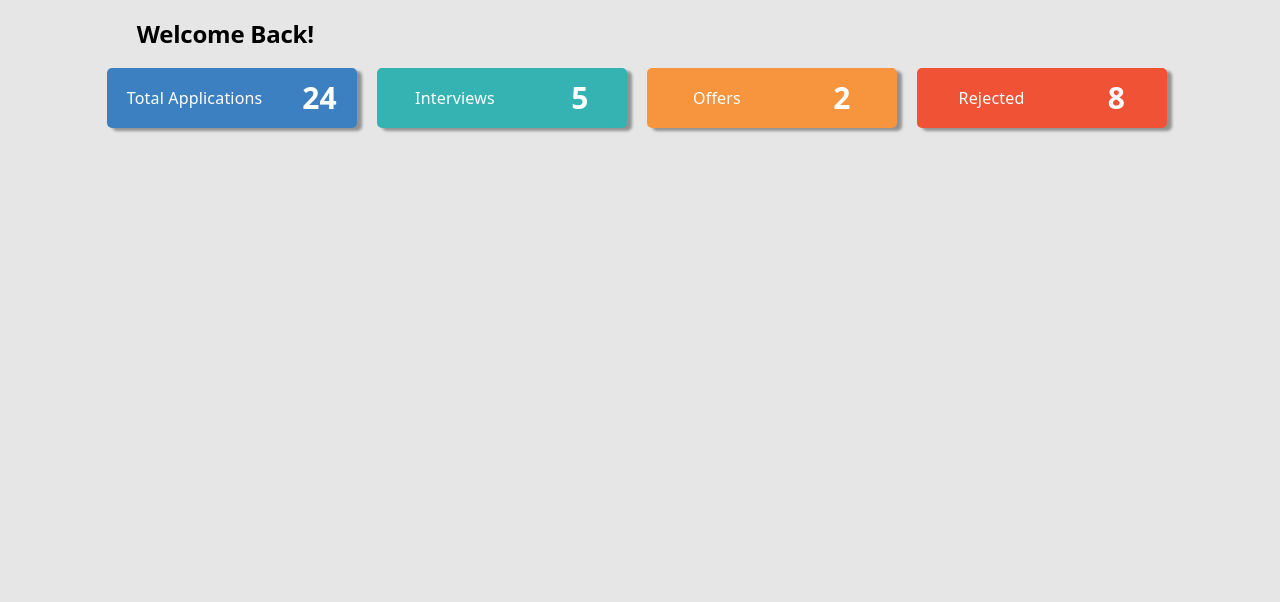
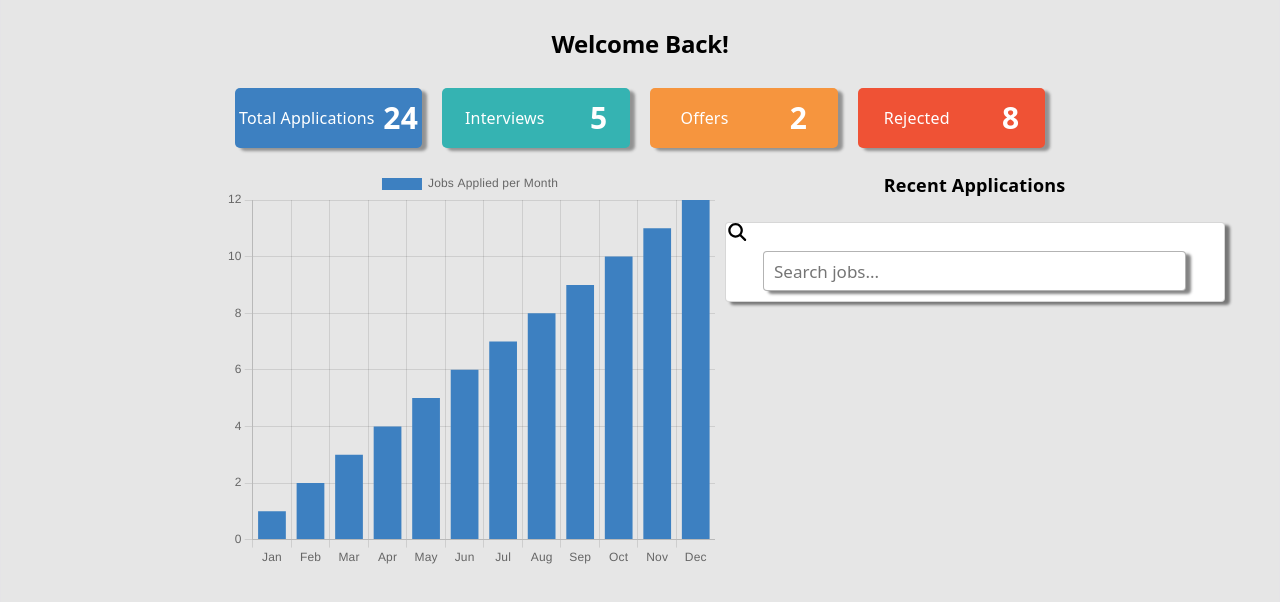
Before and after one commit to chris-gladney/Job-Application-Tracker, a React (Vite) app in the folder fe/: page /jobs-board in a window 1280 px wide. Shown: the top 602 px of the page. Built offline with nearby package versions, Linux system fonts and the light colour scheme.

Commit message:
Job search basic setup added

```diff
--- a/fe/package.json
+++ b/fe/package.json
@@ -10,7 +10,12 @@
     "preview": "vite preview"
   },
   "dependencies": {
+    "@fortawesome/fontawesome-svg-core": "^7.2.0",
+    "@fortawesome/free-solid-svg-icons": "^7.2.0",
+    "@fortawesome/react-fontawesome": "^3.3.0",
+    "chart.js": "^4.5.1",
     "react": "^19.2.4",
+    "react-chartjs-2": "^5.3.1",
     "react-dom": "^19.2.4",
     "react-router-dom": "^7.13.2"
   },
--- a/fe/src/App.css
+++ b/fe/src/App.css
@@ -137,13 +137,13 @@ form p a {
   height: 100vh;
   display:flex;
   flex-direction: column;
-  width: 85%;
+  width: 65%;
   margin: auto;
 }
 
 h2 {
   color: black;
-  margin: 20px auto 20px 40px;
+  margin: 30px auto;
   font-weight: bold;
 }
 
@@ -152,6 +152,7 @@ h2 {
   display: flex;
   flex-direction: row;
   margin: 0 auto;
+  justify-content: center;
 }
 
 .info-block {
@@ -179,3 +180,16 @@ h2 {
   font-size: 30px;
   font-weight: 600;
 }
+
+.jobs-applied-stats {
+  margin: 0 auto;
+  min-width: 1000px;
+  display: flex;
+  flex-direction: row;
+}
+
+.bar-chart-container {
+  width: 60%;
+  min-height: 400px;
+  margin: 20px 10px 10px 0;
+}
--- a/fe/src/Components/JobsBoard.jsx
+++ b/fe/src/Components/JobsBoard.jsx
@@ -1,4 +1,16 @@
 import InfoBlock from "./InfoBlock";
+import {
+  Chart as ChartJS,
+  CategoryScale,
+  LinearScale,
+  BarElement,
+  Tooltip,
+  Legend,
+} from "chart.js";
+import { Bar } from "react-chartjs-2";
+import SearchJobs from "./SearchJobs";
+
+ChartJS.register(CategoryScale, LinearScale, BarElement, Tooltip, Legend);
 
 const testData = [
   { text: "Total Applications", number: 24, color: "#3d80c1" },
@@ -6,6 +18,35 @@ const testData = [
   { text: "Offers", number: 2, color: "#f6953e" },
   { text: "Rejected", number: 8, color: "#ef5235" },
 ];
+
+const data = {
+  labels: [
+    "Jan",
+    "Feb",
+    "Mar",
+    "Apr",
+    "May",
+    "Jun",
+    "Jul",
+    "Aug",
+    "Sep",
+    "Oct",
+    "Nov",
+    "Dec",
+  ],
+  datasets: [
+    {
+      label: "Jobs Applied per Month",
+      data: [1, 2, 3, 4, 5, 6, 7, 8, 9, 10, 11, 12],
+      backgroundColor: "#3d80c1",
+    },
+  ],
+};
+
+const options = {
+  responsive: true,
+  maintainAspectRatio: false,
+};
 
 function JobsBoard() {
   return (
@@ -25,6 +66,12 @@ function JobsBoard() {
             );
           })}
         </div>
+        <div className="jobs-applied-stats">
+          <div className="bar-chart-container">
+            <Bar data={data} options={options} />
+          </div>
+          <SearchJobs />
+        </div>
       </section>
     </>
   );
--- /dev/null
+++ b/fe/src/Components/SearchJobs.jsx
@@ -0,0 +1,18 @@
+import { FontAwesomeIcon } from "@fortawesome/react-fontawesome";
+import { faMagnifyingGlass } from "@fortawesome/free-solid-svg-icons";
+
+function SearchJobs() {
+  return (
+    <div className="search-applications">
+      <h4>Recent Applications</h4>
+      <div className="search-bar">
+        <form>
+          <FontAwesomeIcon icon={faMagnifyingGlass} />
+          <input type="text" placeholder="Search jobs..." />
+        </form>
+      </div>
+    </div>
+  );
+}
+
+export default SearchJobs;
```
Also changed, not shown: 1 other file (tests, documents, lock files or other folders).
